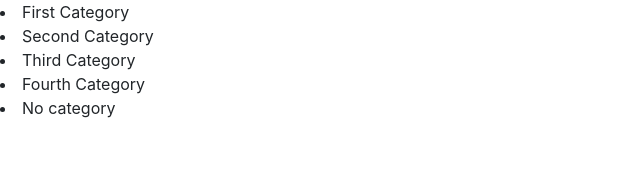
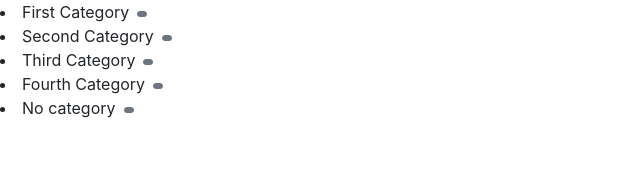
Before and after one commit to enitefall88/Test_Assignment, a React (Create React App) app: page / in a window 1280 px wide. Shown: the top 170 px of the page, without its empty margins (0-640 px from the left). Built offline with nearby package versions, Linux system fonts and the light colour scheme.

Commit message:
Added buttons for each category and state

```diff
--- a/src/App.js
+++ b/src/App.js
@@ -10,15 +10,27 @@ let categories = [
 ]
 
 const listOfCategories = categories.map((element) => {
-  return <li>
+  return <li key={element.id}>
     {element.text}
+         <button type="button" onClick={_ => removeCategory(listOfCategories.text)}
+//у каждой категории кнопка удаление, непонятно через список делать и вообще
+// прямо тут или в DisplayCertainCategory компоненте
+
+                  className="btn btn-secondary ml-2"
+                  style={{lineHeight: 1, padding: "0.125rem .25rem"}}>
+       </button>
   </li>
 })
 
+function removeCategory(text) {
+  return 0
+}
 
 function App() {
+  //тут стейт сделаем для категорий
+  //let [categories, setCategories] = useState(categories)
   return <div>
-      <DisplayCertainCategory text={listOfCategories}></DisplayCertainCategory>
+      <DisplayCertainCategory text={listOfCategories} removeCategory={removeCategory}></DisplayCertainCategory>
       </div>
 }
 
```
Also changed, not shown: src/DisplayCertainCategory.js (+6 -2 lines).
